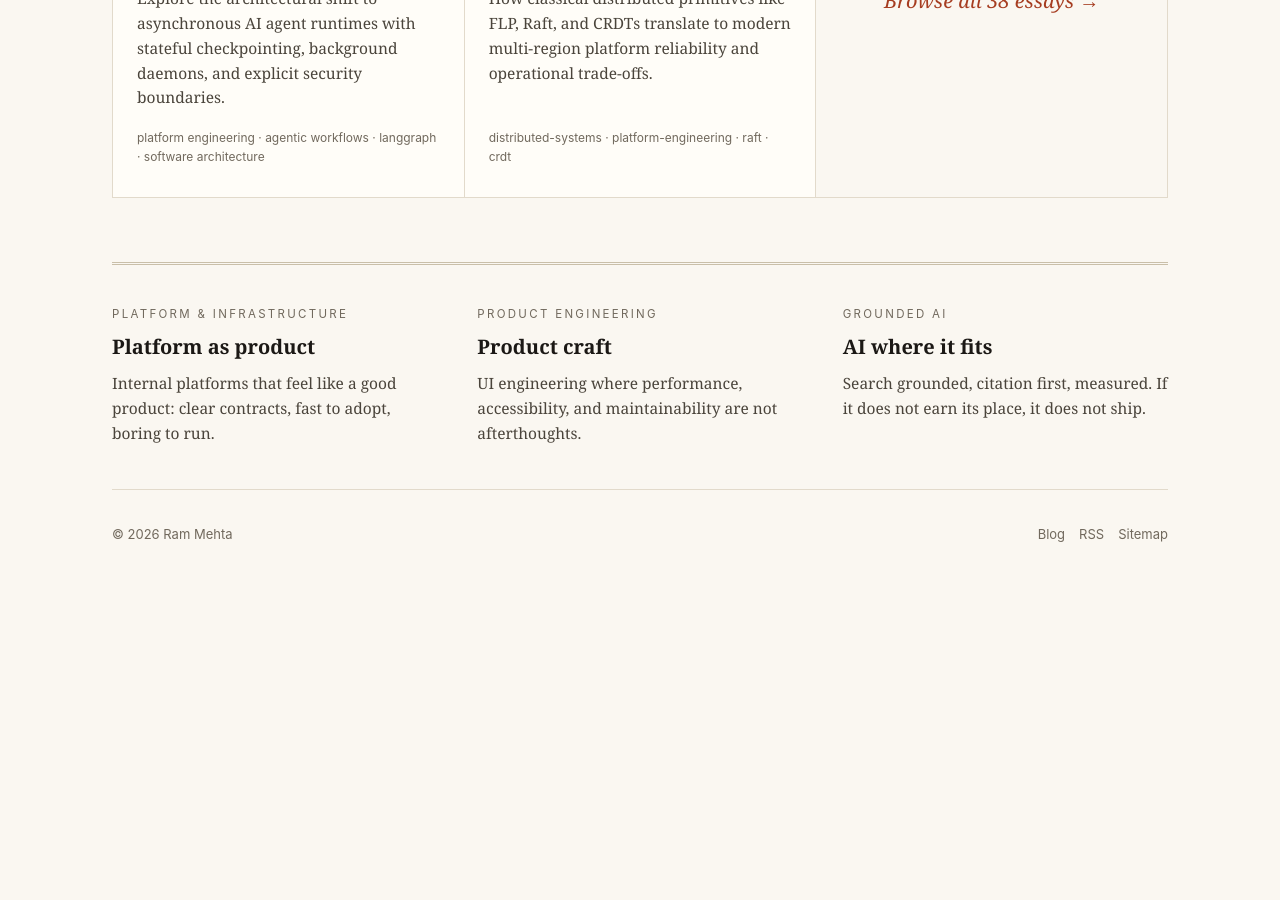
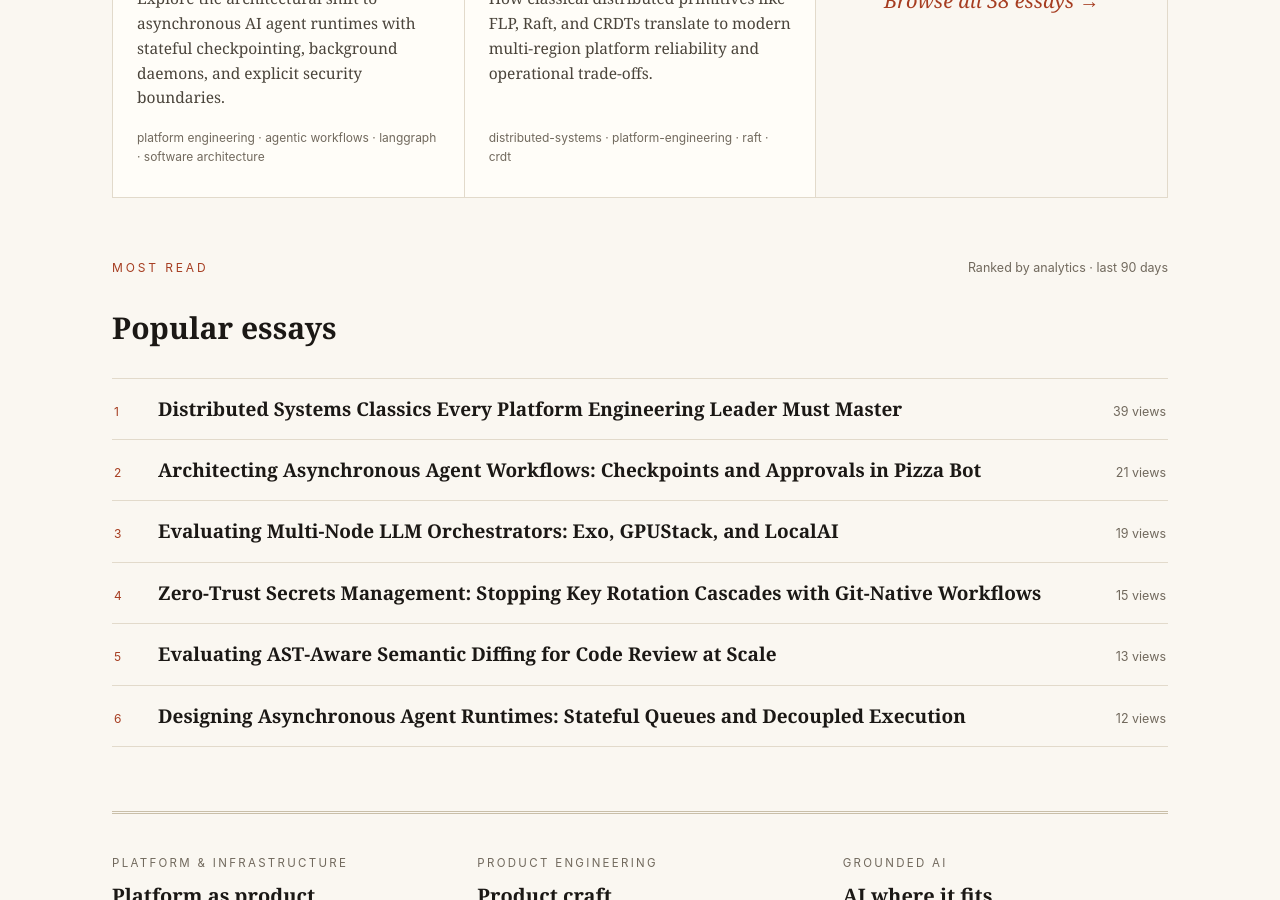
Before and after one commit to rammehta1899/rammehta1899.github.io, a Jekyll site: the page built from index.md, in a window 1280 px wide and 900 px high, scrolled down 1884 px. Built offline with Jekyll 4.4.1, drawn with Linux system fonts in a browser that asks for light colours; before the commit the page ends 2473 px from its top, so only the background shows below that.

Commit message:
Seed popular posts from GA4 (last 90 days, property 552492411)

```diff
--- a/_data/popular.yml
+++ b/_data/popular.yml
@@ -1,11 +1,24 @@
 # Most-read posts, ranked by Google Analytics page views.
-# This file is regenerated by .github/workflows/update-popular.yml
-# (script: scripts/fetch_popular.py). Do not edit the list by hand.
-# While `posts` is empty, the homepage simply hides the Popular section.
-generated_at: ""
+# Seeded 2026-10-20 from the GA4 Pages and screens report (last 90 days,
+# Jul 22 – Oct 19, 2026; property 552492411). Once the update-popular
+# workflow is configured, it regenerates this file weekly — see
+# docs/google-analytics-popular.md.
+generated_at: "2026-10-20"
 window_days: 90
-posts: []
-# Example entry the Action writes:
-# posts:
-#   - path: "/blog/2026/09/14/tiered-kv-cache-offloading-in-vllm-v0280-breaking-the-gpu-memory-wall/"
-#     views: 1234
+posts:
+  - path: "/blog/2026/09/15/distributed-systems-classics-every-platform-engineering-leader-must-master/"
+    views: 39
+  - path: "/blog/2026/09/16/architecting-asynchronous-agent-workflows-checkpoints-and-approvals-in-pizza-bot/"
+    views: 21
+  - path: "/blog/2026/09/22/evaluating-multi-node-llm-orchestrators-exo-gpustack-and-localai/"
+    views: 19
+  - path: "/blog/2026/08/20/zero-trust-secrets-management-stopping-key-rotation-cascades-with-git-native-wor/"
+    views: 15
+  - path: "/blog/2026/09/25/evaluating-ast-aware-semantic-diffing-for-code-review-at-scale/"
+    views: 13
+  - path: "/blog/2026/10/07/designing-asynchronous-agent-runtimes-stateful-queues-and-decoupled-execution/"
+    views: 12
+  - path: "/blog/2026/09/18/building-least-privilege-filesystem-sandboxing-for-autonomous-agent-runtimes/"
+    views: 10
+  - path: "/blog/2026/10/08/managing-cache-expiration-without-cpu-spikes-designing-adaptive-ttl-reapers/"
+    views: 10
```
